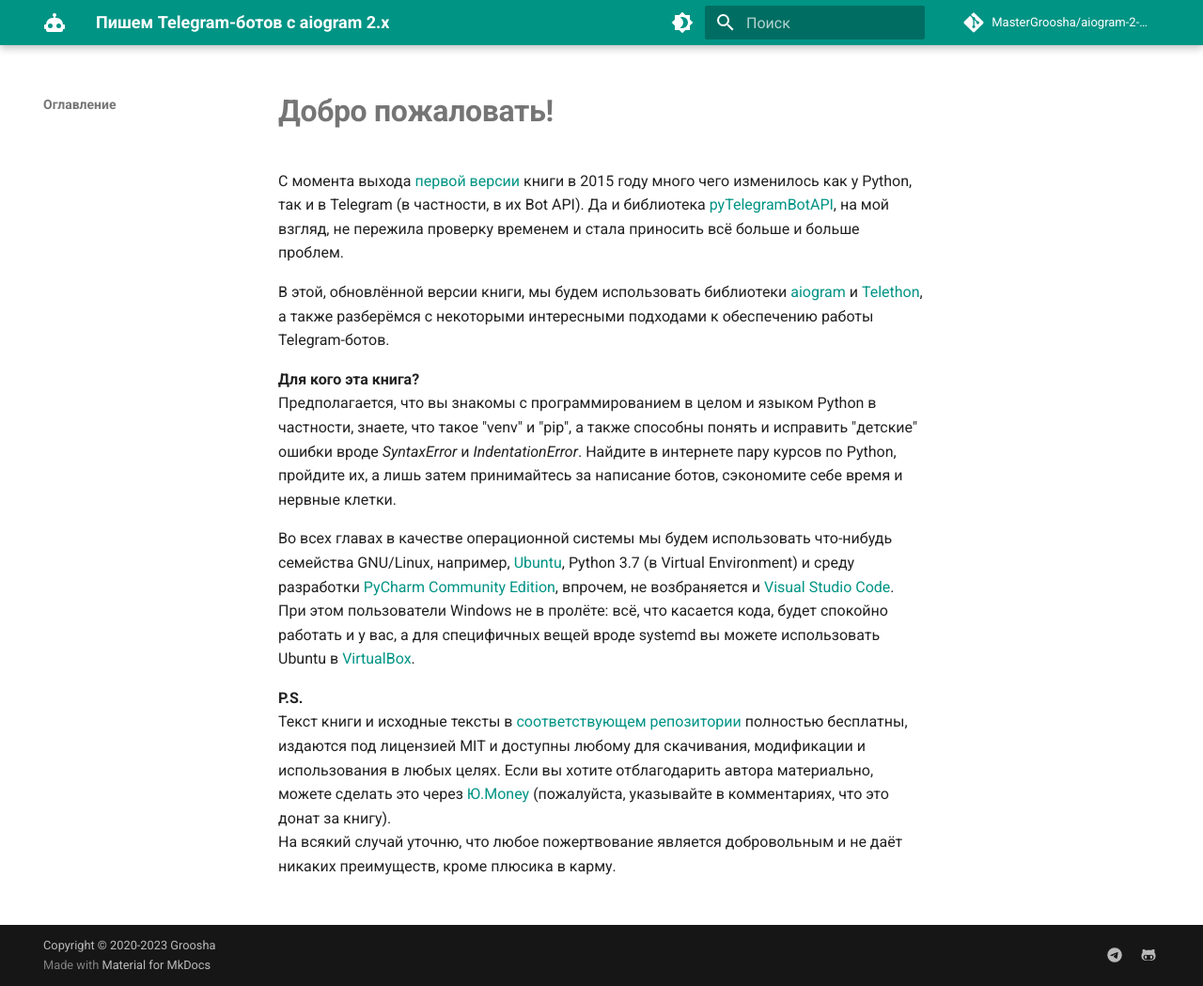
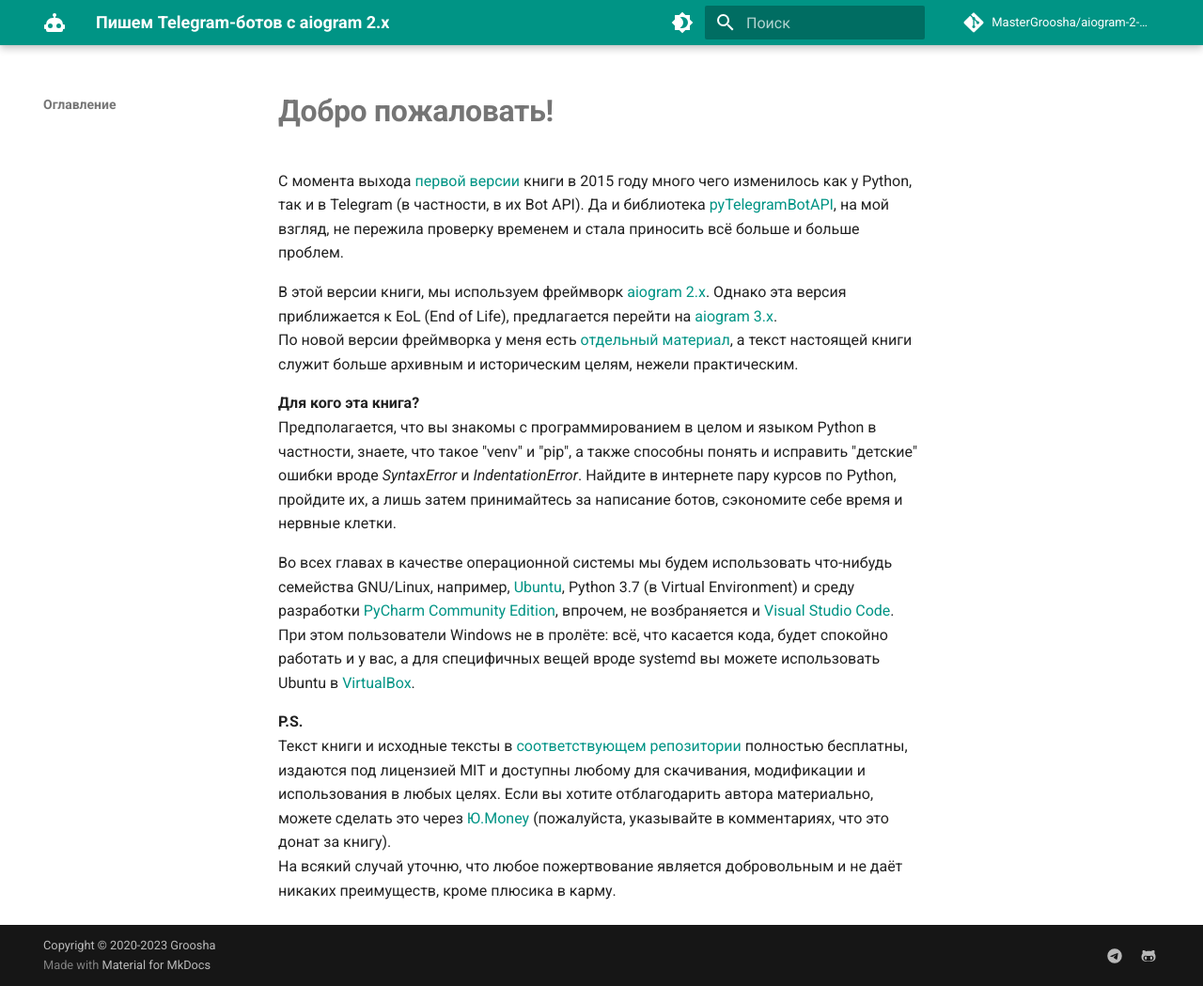
Before and after one commit to MasterGroosha/aiogram-2-guide, an MkDocs documentation site: the page built from book_src/index.md, in a window 1280 px wide and 1049 px high. Shown: the whole window at 94% size. Built offline with MkDocs 1.6.1 and Material for MkDocs 9.7.7, drawn with Linux system fonts in a browser that asks for light colours; comment, search, counter and statistics services are not loaded.

Commit message:
Обновлены тексты, добавлены ссылки на соответствующие главы по aiogram 3.x

```diff
--- a/book_src/index.md
+++ b/book_src/index.md
@@ -8,8 +8,10 @@ title: Введение
 Да и библиотека [pyTelegramBotAPI](https://github.com/eternnoir/pyTelegramBotAPI), на мой взгляд,
 не пережила проверку временем и стала приносить всё больше и больше проблем.
 
-В этой, обновлённой версии книги, мы будем использовать библиотеки [aiogram](https://github.com/aiogram/aiogram) и [Telethon](https://github.com/LonamiWebs/Telethon),
-а также разберёмся с некоторыми интересными подходами к обеспечению работы Telegram-ботов.
+В этой версии книги, мы используем фреймворк [aiogram 2.x](https://github.com/aiogram/aiogram). Однако
+эта версия приближается к EoL (End of Life), предлагается перейти на [aiogram 3.x](https://docs.aiogram.dev/en/dev-3.x/index.html).
+По новой версии фреймворка у меня есть [отдельный материал](https://mastergroosha.github.io/aiogram-3-guide/buttons/), а
+текст настоящей книги служит больше архивным и историческим целям, нежели практическим.
 
 **Для кого эта книга?**
 Предполагается, что вы знакомы с программированием в целом и языком Python в частности, знаете, что такое "venv" и "pip",
```
Also changed, not shown: README.md (+2 -0 lines), book_src/buttons.md (+4 -1 lines), book_src/fsm.md (+3 -0 lines), book_src/inline_mode.md (+3 -0 lines), book_src/messages.md (+3 -0 lines), book_src/quickstart.md (+4 -0 lines).
